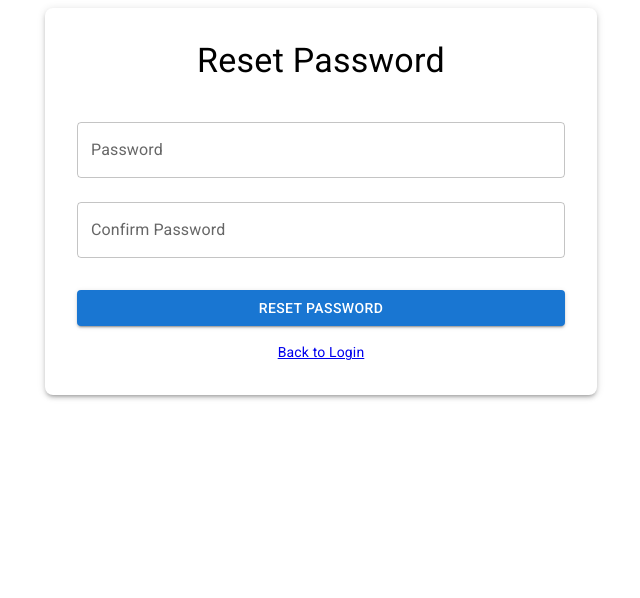
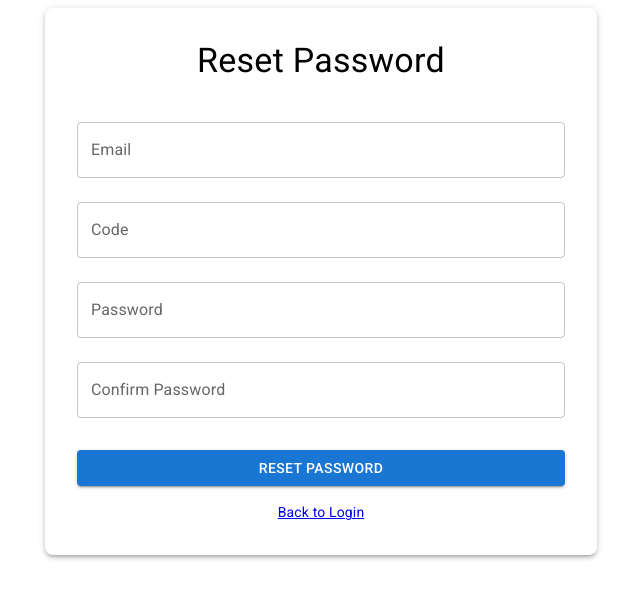
Before and after one commit to Omar-Maher-Khatib/React_FinalProject_NovaStore, a React (Vite) app: page /resetpassword in a window 1280 px wide. Shown: the top 598 px of the page, without its empty margins (319-959 px from the left). Built offline with nearby package versions, Linux system fonts and the light colour scheme.

Commit message:
Register + Login + Send Code + Reset Password  are ready

```diff
--- a/src/assets/otp/Otp.jsx
+++ /dev/null
@@ -1,63 +0,0 @@
-import Container from '@mui/material/Container'
-import Typography from '@mui/material/Typography';
-import Box from '@mui/material/Box';
-import TextField from '@mui/material/TextField';
-import Button from '@mui/material/Button';
-import { Link } from 'react-router';
-import { otpSchema } from '../../validations/authSchemas.js';
-import { useForm } from "react-hook-form"
-import { yupResolver } from "@hookform/resolvers/yup"
-import { useState } from 'react';
-import { useNavigate } from 'react-router';
-import axios from 'axios';
-import Alert from '@mui/material/Alert';
-
-export default function Otp() {
-
-  const navigate = useNavigate();
-  const [serverError, setServerError] = useState(null);
-  const [success, setSuccess] = useState(false);
-
-  const { register, handleSubmit ,formState: { errors,isSubmitting } } = useForm({
-    resolver: yupResolver(otpSchema),mode: "onBlur"
-  })
-
-  const onSubmit = async (data) => {
-    console.log(data);
-    try {
-      const response = await axios.post('https://knowledgeshop.runasp.net/api/auth/Account/otp', data);
-      setSuccess(true);
-      navigate('/resetpassword');
-    }catch(e){
-      console.log(e.response);
-      setServerError(e.response.data.message);
-    }
-  }
-
-return (
-    <Container maxWidth="sm">
-      <Box sx={{bgcolor: "white",boxShadow: 3,p:4, borderRadius : 2}}>
-        <Typography component={'h1'} variant='h4' sx={{textAlign:'center',mb:3}}>
-          Otp
-        </Typography>
-
-        {serverError?<Alert severity="error">{serverError}</Alert>:null}
-
-        <Box component={'form'} onSubmit={handleSubmit((onSubmit))}>
-          <TextField label="Otp" fullWidth margin='normal' {...register('otp')}
-            error={errors.otp}
-            helperText={errors.otp?.message}>
-          </TextField>
-          <Button type="submit" variant="contained" fullWidth sx={{mt:3}}
-          disabled={isSubmitting}
-          >
-            {isSubmitting?"...Loading":"Verify & Proceed"}
-          </Button>
-          <Typography variant='body2' sx={{textAlign: 'center',mt:2}}>
-          <Link to='/Login'>Back to Login</Link>
-          </Typography>
-        </Box>
-      </Box>
-    </Container>
-  )
-}
--- a/src/assets/resetpassword/ResetPassword.jsx
+++ b/src/assets/resetpassword/ResetPassword.jsx
@@ -16,21 +16,24 @@ export default function ResetPassword() {
 
   const navigate = useNavigate();
   const [serverError, setServerError] = useState(null);
-  const [success, setSuccess] = useState(false);
 
   const { register, handleSubmit ,formState: { errors,isSubmitting } } = useForm({
     resolver: yupResolver(resetPasswordSchema),mode: "onBlur"
   })
 
   const onSubmit = async (data) => {
-    console.log(data);
+    setServerError(null);
     try {
-      const response = await axios.post('https://knowledgeshop.runasp.net/api/auth/Account/ResetPassword', data);
-      setSuccess(true);
+      const { email, code, newPassword } = data;
+      await axios.patch('https://knowledgeshop.runasp.net/api/auth/Account/ResetPassword', {
+        Email: email,
+        Code: code,
+        NewPassword: newPassword
+      });
       navigate('/login');
     }catch(e){
       console.log(e.response);
-      setServerError(e.response.data.message);
+      setServerError(e.response?.data?.message || 'Unable to reset password. Please try again.');
     }
   }
 
@@ -44,9 +47,19 @@ return (
         {serverError?<Alert severity="error">{serverError}</Alert>:null}
 
         <Box component={'form'} onSubmit={handleSubmit((onSubmit))}>
-          <TextField label="Password" fullWidth margin='normal' {...register('password')}
-            error={errors.password}
-            helperText={errors.password?.message}
+          <TextField label="Email" fullWidth margin='normal' {...register('email')}
+            error={errors.email}
+            helperText={errors.email?.message}
+          >
+          </TextField>
+          <TextField label="Code" fullWidth margin='normal' {...register('code')}
+            error={!!errors.code}
+            helperText={errors.code?.message}
+          >
+          </TextField>
+          <TextField label="Password" fullWidth margin='normal' {...register('newPassword')}
+            error={!!errors.newPassword}
+            helperText={errors.newPassword?.message}
             type="password">
           </TextField>
           <TextField label="Confirm Password" fullWidth margin='normal' {...register('confirmPassword')}
--- a/src/assets/sendcode/SendCode.jsx
+++ b/src/assets/sendcode/SendCode.jsx
@@ -27,7 +27,7 @@ export default function SendCode() {
     try {
       const response = await axios.post('https://knowledgeshop.runasp.net/api/auth/Account/SendCode', data);
       setSuccess(true);
-      navigate('/otp');
+      navigate('/resetpassword');
     }catch(e){
       console.log(e.response);
       setServerError(e.response.data.message);
@@ -54,7 +54,7 @@ return (
             {isSubmitting?"...Loading":"Send Code"}
           </Button>
           <Typography variant='body2' sx={{textAlign: 'center',mt:2}}>
-          <Link to='/Login'>Back to Login</Link>
+          <Link to='/login'>Back to Login</Link>
           </Typography>
         </Box>
       </Box>
--- a/src/router.jsx
+++ b/src/router.jsx
@@ -6,7 +6,6 @@ import Login from "./assets/login/Login";
 import Register from "./assets/register/Register";
 import SendCode from "./assets/sendcode/SendCode";
 import ResetPassword from "./assets/resetpassword/ResetPassword";
-import Otp from "./assets/otp/Otp";
 
 const router = createBrowserRouter([
   {
@@ -42,10 +41,6 @@ const router = createBrowserRouter([
             path: "/resetpassword",
             element: <ResetPassword />
         },
-        {
-            path: "/otp",
-            element: <Otp />
-        }
     ]
   }
 ]);
--- a/src/validations/authSchemas.js
+++ b/src/validations/authSchemas.js
@@ -36,16 +36,15 @@ export const sendCodeSchema = yup.object({
 })
 
 export const resetPasswordSchema = yup.object({
-    password:yup. string().required("password is required")
+    email:yup.string().required("Email Is Required").email("Invalid Email Format"),
+    code:yup.string().required("Code is required"),
+
+    newPassword:yup. string().required("password is required")
     .min(6, "password must be at least 6 char")
     .matches(/[A-Z]/, "Password must contain an uppercase letter")
     .matches(/[a-z]/, "Password must contain an lowercase letter")
     .matches(/[0-9]/,"Password must contain a number"),
 
-    confirmPassword:yup.string().oneOf([yup.ref('password'), null], 'Passwords must match')
+    confirmPassword:yup.string().required("Confirm password is required")
+    .oneOf([yup.ref('newPassword')], 'Passwords must match')
 })
-
-export const otpSchema = yup.object({
-    otp:yup.string().required("OTP is required")
-    .matches(/^\d{4}$/, "OTP must be a 4-digit number")
-})
```
